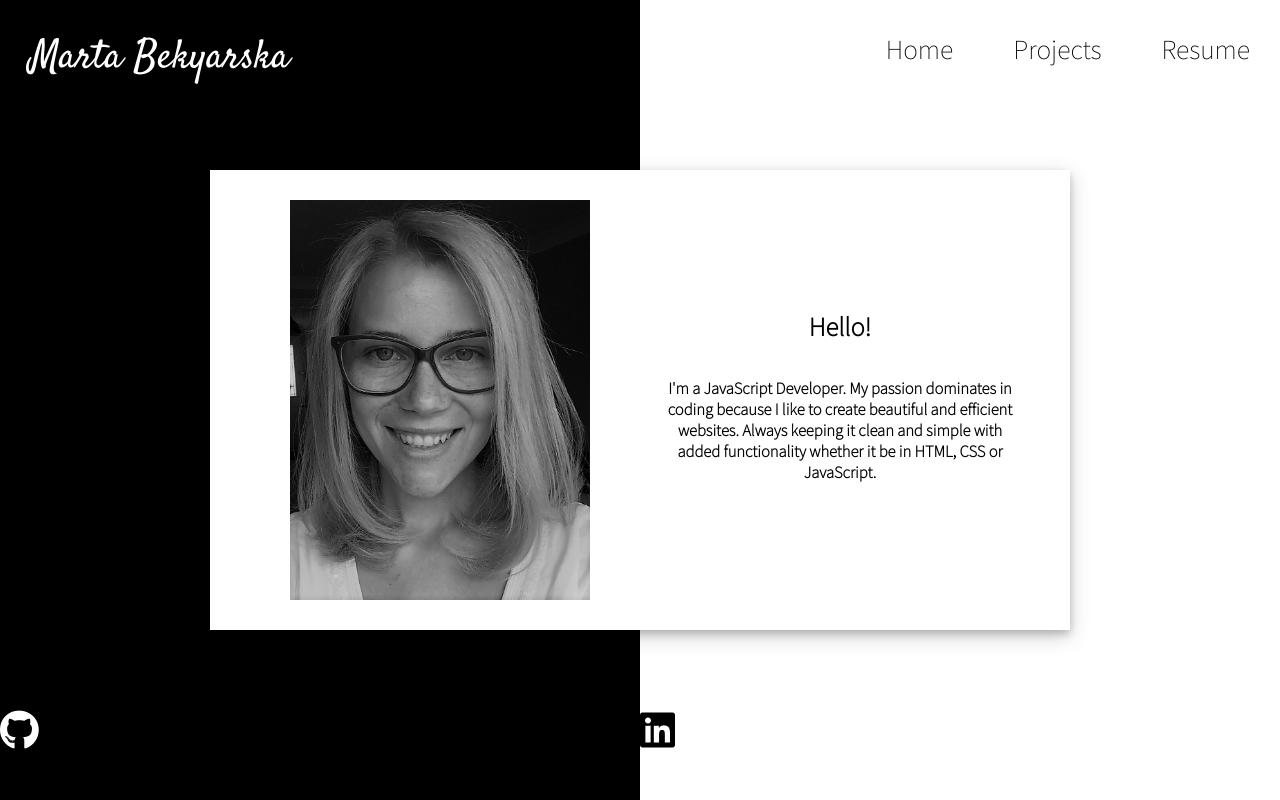
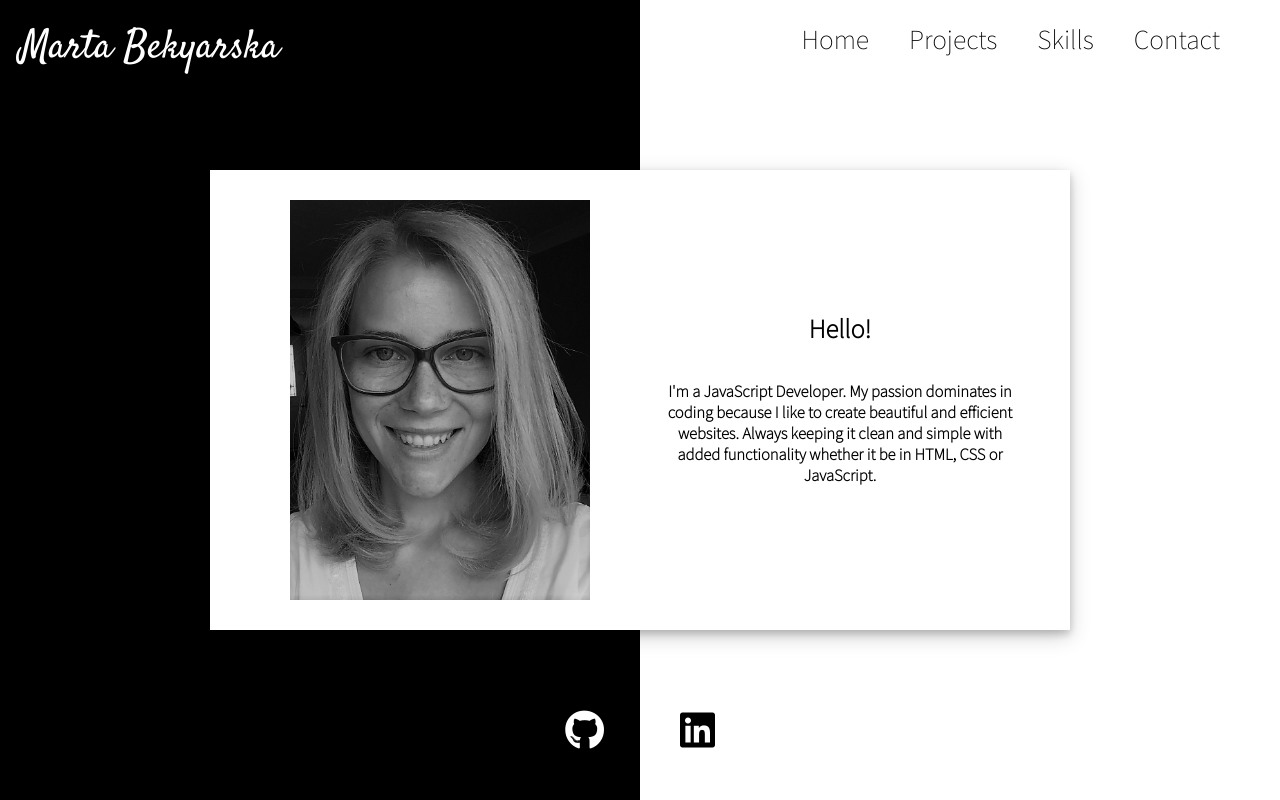
Before and after one commit to MartaBekyarska/portfolio, a React (Create React App) app: page /#/ in a window 1280 px wide. Built offline with nearby package versions, Linux system fonts and the light colour scheme; a web font is replaced by a local one.

Commit message:
Scaled App folders; Deleted and Added new components

```diff
--- a/src/App.js
+++ b/src/App.js
@@ -1,8 +1,8 @@
 import React, { Component } from 'react';
 import { HashRouter, Route } from 'react-router-dom';
-import Home from './components/Home';
-import Resume from './components/Resume';
-import Projects from './components/Projects';
+import Home from './components/Home/Home';
+import Projects from './components/Projects/Projects';
+import Contact from './components/Contact/Contact';
 import './App.css';
 
 class App extends Component {
@@ -11,8 +11,8 @@ class App extends Component {
       <HashRouter>
         <div className="App">
           <Route path="/" exact component={Home} />
-          <Route path="/resume" exact component={Resume} />
           <Route path="/projects" exact component={Projects} />
+          <Route path="/contact" exact component={Contact} />
         </div>
       </HashRouter>
     );
--- /dev/null
+++ b/src/components/Contact/Contact.js
@@ -0,0 +1,21 @@
+import React from 'react';
+import { Link } from 'react-router-dom';
+import './contact.css';
+
+const Contact = () => {
+    return (
+        <div class="container">
+                <Link to="/">
+                <p>Back to Home</p>
+                </Link>
+            </div>
+
+
+
+                );
+            };
+
+
+
+
+export default Contact;
--- a/src/components/Home.js
+++ b/src/components/Home/Home.js
@@ -1,21 +1,12 @@
 import React from 'react';
-import { Link } from 'react-router-dom';
-import marta from '../images/marta.jpg';
-import '../css/home.css';
+import marta from '../../images/marta.jpg';
+import './home.css';
+import Menu from '../Menu/Menu';
 
 const Home = () => {
   return (
-
-
     <div className="head">
-      <nav>
-        <ul className="menu">
-          <li><Link to="/" className="logo">Marta Bekyarska</Link></li>
-          <li><Link to="/" className="home">Home</Link></li>
-          <li><Link to="/projects" className="projects">Projects</Link></li>
-          <li><Link to="/resume" className="home">Resume</Link></li>
-        </ul>
-      </nav>
+    <Menu />
       <div className="row" id="content">
         <div className="column1">
           <img src={marta} alt="myself" />
@@ -29,11 +20,12 @@ const Home = () => {
       </div>
       <div id="background"></div>
       <footer>
-      <i class="fab fa-github" id="github"></i>
-      <i class="fab fa-linkedin" id="linkedin"></i>
+        <div className="icons">
+          <a href="https://github.com/MartaBekyarska"><i className="fab fa-github" id="github" /></a>
+          <a href="https://www.linkedin.com/in/marta-bekyarska-4280b7137/"><i className="fab fa-linkedin" id="linkedin" /></a>
+        </div>
       </footer>
     </div>
-
   );
 };
 export default Home;
--- a/src/css/home.css
+++ b/src/components/Home/home.css
@@ -2,31 +2,6 @@
 body {
     background-color: white;
 }
-.menu {
-    display: flex;
-    list-style-type: none;
-    margin: 0;
-    padding: 0;
-}
-.menu li:first-child {
-    margin-right: auto;
-    font-family: Noto Sans TC;
-    z-index: 3;
-  }
-.menu .logo{
-      color: white;
-      font-size: 40px;
-      font-family: 'Satisfy', cursive;
-  }
-.menu a {
-    margin: 10px;
-    display: block;
-    padding: 20px;
-    text-decoration: none;
-    font-family: Noto Sans TC;
-    font-size: 25px;
-    color: black;
-  }
 #background {
     position: fixed;
     top: 0px;
@@ -65,10 +40,9 @@ body {
     font-size: 40px;
     position: absolute;
     bottom: 0;
-    display: flex;
-    justify-content: space-around;
     z-index: 1;
     padding-bottom: 50px;
+    transform: translateX(-90%);
 }
 #linkedin {
     color: black;
@@ -76,6 +50,7 @@ body {
     position: absolute;
     bottom: 0;
     padding-bottom: 50px;
+
 }
 img {
     height: 100%;
@@ -99,3 +74,8 @@ p {
 .column2 {
     width: 50%;
 }
+.icons a {
+   display: inline-block;
+   text-align: center;
+   margin: 40px;
+}
--- /dev/null
+++ b/src/components/Menu/Menu.css
@@ -0,0 +1,31 @@
+.menu {
+    display: flex;
+    list-style-type: none;
+    margin: 0;
+    padding: 0;
+    /* position: fixed; */
+    top: 0;
+    /* padding-right: 20px; */
+}
+.menu li:first-child {
+    margin-right: auto;
+    font-family: Noto Sans TC;
+    z-index: 3;
+  }
+  .menu li:last-child {
+      padding-right: 40px;
+  }
+.menu .logo{
+      color: white;
+      font-size: 40px;
+      font-family: 'Satisfy', cursive;
+  }
+.menu a {
+    margin: 10px;
+    display: block;
+    padding: 10px;
+    text-decoration: none;
+    font-family: Noto Sans TC;
+    font-size: 25px;
+    color: black;
+  }
--- /dev/null
+++ b/src/components/Menu/Menu.js
@@ -0,0 +1,18 @@
+import React from 'react';
+import { Link } from 'react-router-dom';
+import './Menu.css';
+
+const Menu = () => {
+    return (
+        <nav>
+            <ul className="menu">
+                <li><Link to="/" className="logo">Marta Bekyarska</Link></li>
+                <li><Link to="/" className="home">Home</Link></li>
+                <li><Link to="/projects" className="projects">Projects</Link></li>
+                <li><Link to="/skills" className="skills">Skills</Link></li>
+                <li><Link to="/contact" className="contact">Contact</Link></li>
+            </ul>
+        </nav>
+    );
+};
+export default Menu;
--- a/src/components/Projects.js
+++ b/src/components/Projects/Projects.js
@@ -1,12 +1,15 @@
 import React from 'react';
 import { Link } from 'react-router-dom';
-import '../css/projects.css';
+import Menu from '../Menu/Menu';
+import './projects.css';
+import '../Menu/Menu.css';
 
 const Projects = () => {
 
     return (
         <div className="cont">
-            <h1>Oops this page seems not available yet!</h1>
+        <Menu />
+            <h1>Portfolio</h1>
             <Link to="/">Back to Home page</Link>
         </div>
     );
--- a/src/components/Resume.js
+++ b/src/components/Skills.js
@@ -2,7 +2,7 @@ import React from 'react';
 import { Link } from 'react-router-dom';
 import '../css/resume.css';
 
-const Resume = () => {
+const Skills = () => {
 
     return (
         <div className="cont">
@@ -12,4 +12,4 @@ const Resume = () => {
     );
 };
 
-export default Resume;
+export default Skills;
```
Also changed, not shown: src/components/Contact.js (deleted, +0 -35 lines), src/components/Contact/contact.css (renamed from src/css/contact.css), src/components/Projects/projects.css (renamed from src/css/projects.css), src/css/resume.css (deleted).
